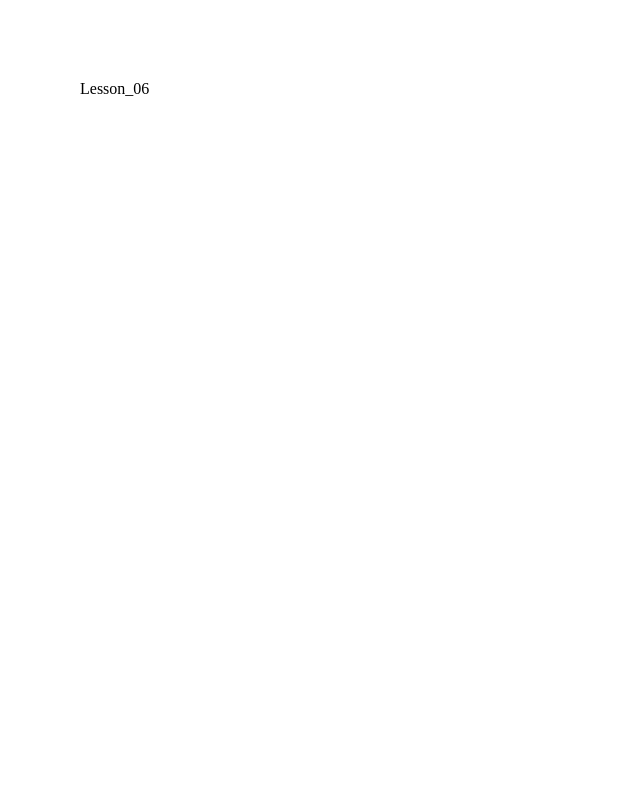
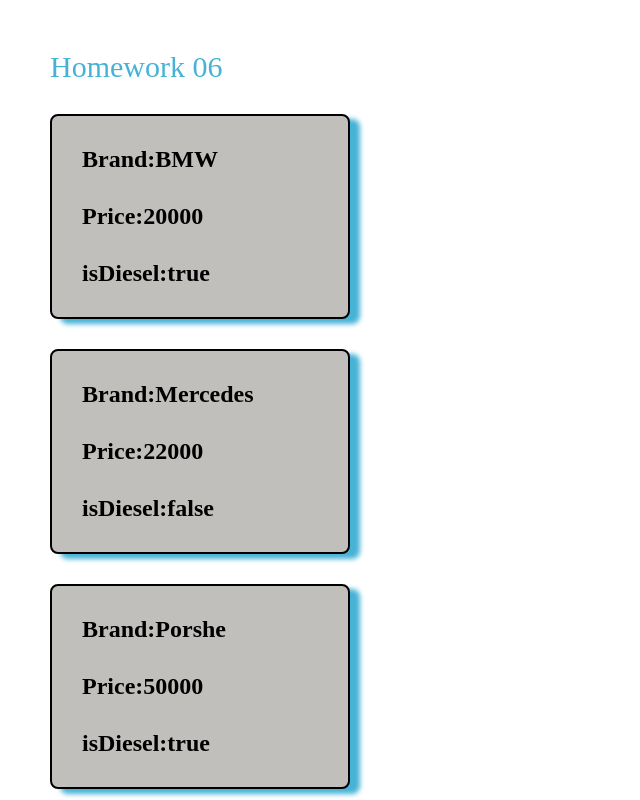
Before and after one commit to solov81yova/react-typescript, a React (Create React App) app: page / in a window 1280 px wide. Shown: the top 800 px of the page, without its empty margins (0-640 px from the left). Built offline with nearby package versions, Linux system fonts and the light colour scheme.

Commit message:
add Homework_06

```diff
--- a/package.json
+++ b/package.json
@@ -14,6 +14,7 @@
     "react-dom": "^18.3.1",
     "react-scripts": "5.0.1",
     "typescript": "^4.9.5",
+    "uuid": "^10.0.0",
     "web-vitals": "^2.1.4"
   },
   "scripts": {
@@ -39,5 +40,8 @@
       "last 1 firefox version",
       "last 1 safari version"
     ]
+  },
+  "devDependencies": {
+    "@types/uuid": "^10.0.0"
   }
 }
--- a/src/App.tsx
+++ b/src/App.tsx
@@ -1,4 +1,5 @@
 //Homeworks
+import Homework_06 from "homeworks/Homework_06/Homework_06";
 
 //Lessons
 import Lesson_06 from "lessons/Lesson_06/Lesson_06";
@@ -8,11 +9,15 @@
 import "./App.css";
 
 function App() {
-  return <div className="App">
-    {/* LESSONS */}
-    <Lesson_06 />
-    {/* HOMEWORKS */}
-    </div>;
+  return (
+    <div className="App">
+      {/* LESSONS */}
+      {/* <Lesson_06 /> */}
+      {/* HOMEWORKS */}
+      <Homework_06 />
+      {/* CONSULTATIONS */}
+    </div>
+  );
 }
 
 export default App;
--- /dev/null
+++ b/src/homeworks/Homework_06/Homework_06.tsx
@@ -0,0 +1,66 @@
+import { v4 } from "uuid";
+import "./styles.css";
+/*
+Создайте компонент Homework_06
+В нем нужно протипизировать следующий массив обьектов:
+
+const cars = [ { brand: "BMW", price: 20000, isDiesel: true },
+{ brand: "Mercedes", price: 22000, isDiesel: false },
+{ brand: "Porshe", price: 50000, isDiesel: true },
+{ brand: "Nissan", price: 25000, isDiesel: false },
+{ brand: "Audi", price: 50000, isDiesel: true } ];
+
+Используя map JSX элементов, расположите данные из обьектов в карточках и покажите эти карточки на странице. Стили на ваше усмотрение
+*/
+function Homework_06() {
+  interface Car {
+    brand: string;
+    price: number;
+    isDiesel: boolean;
+  }
+
+  const cars: Car[] = [
+    { brand: "BMW", price: 20000, isDiesel: true },
+    { brand: "Mercedes", price: 22000, isDiesel: false },
+    { brand: "Porshe", price: 50000, isDiesel: true },
+    { brand: "Nissan", price: 25000, isDiesel: false },
+    { brand: "Audi", price: 50000, isDiesel: true },
+  ];
+
+  //  2-й способ
+  // const cars: any[] = [
+  //   { brand: "BMW", price: 20000, isDiesel: true },
+  //   { brand: "Mercedes", price: 22000, isDiesel: false },
+  //   { brand: "Porshe", price: 50000, isDiesel: true },
+  //   { brand: "Nissan", price: 25000, isDiesel: false },
+  //   { brand: "Audi", price: 50000, isDiesel: true },
+  // ];
+
+  // 3-й способ
+  //   type ArrayCars = Car[];
+  //   const cars: ArrayCars = [
+  //   { brand: "BMW", price: 20000, isDiesel: true },
+  //   { brand: "Mercedes", price: 22000, isDiesel: false },
+  //   { brand: "Porshe", price: 50000, isDiesel: true },
+  //   { brand: "Nissan", price: 25000, isDiesel: false },
+  //   { brand: "Audi", price: 50000, isDiesel: true },
+  //    ];
+
+  const carsCards = cars.map((car) => {
+    return (
+      <div key={v4()} className="card-wrapper">
+        <p className="card-item">Brand:{car.brand}</p>
+        <p className="card-item">Price:{car.price}</p>
+        <p className="card-item">isDiesel:{car.isDiesel ? "true" : "false"}</p>
+      </div>
+    );
+  });
+
+  return (
+    <div className="homework_06-wrapper">
+      <p className="title">Homework 06</p>
+      {carsCards}
+    </div>
+  );
+}
+export default Homework_06;
--- /dev/null
+++ b/src/homeworks/Homework_06/styles.css
@@ -0,0 +1,30 @@
+.homework_06-wrapper {
+  display: flex;
+  flex-direction: column;
+  flex: 1;
+  padding: 50px;
+  gap: 30px;
+}
+
+.title {
+  color: rgb(70, 178, 214);
+  font-size: 30px;
+}
+
+.card-wrapper {
+  display: flex;
+  flex-direction: column;
+  width: 300px;
+  height: fit-content;
+  gap: 30px;
+  padding: 30px;
+  border: 2px solid black;
+  border-radius: 8px;
+  background-color: rgb(193, 191, 188);
+  box-shadow: 10px 5px 5px rgb(70, 178, 214);
+}
+
+.card-item {
+  font-size: 24px;
+  font-weight: bold;
+}
```
Also changed, not shown: 1 other file (tests, documents, lock files or other folders).
